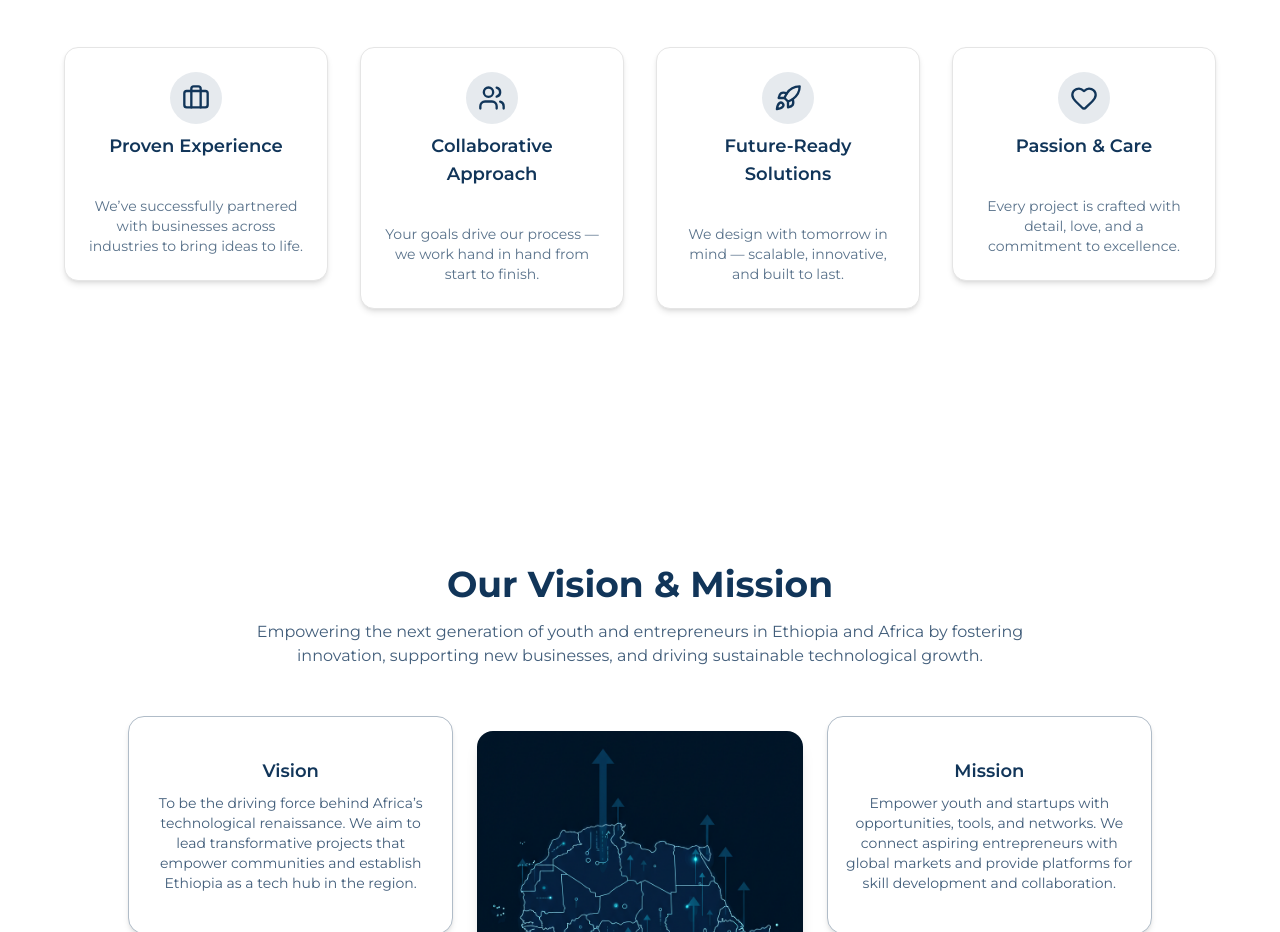
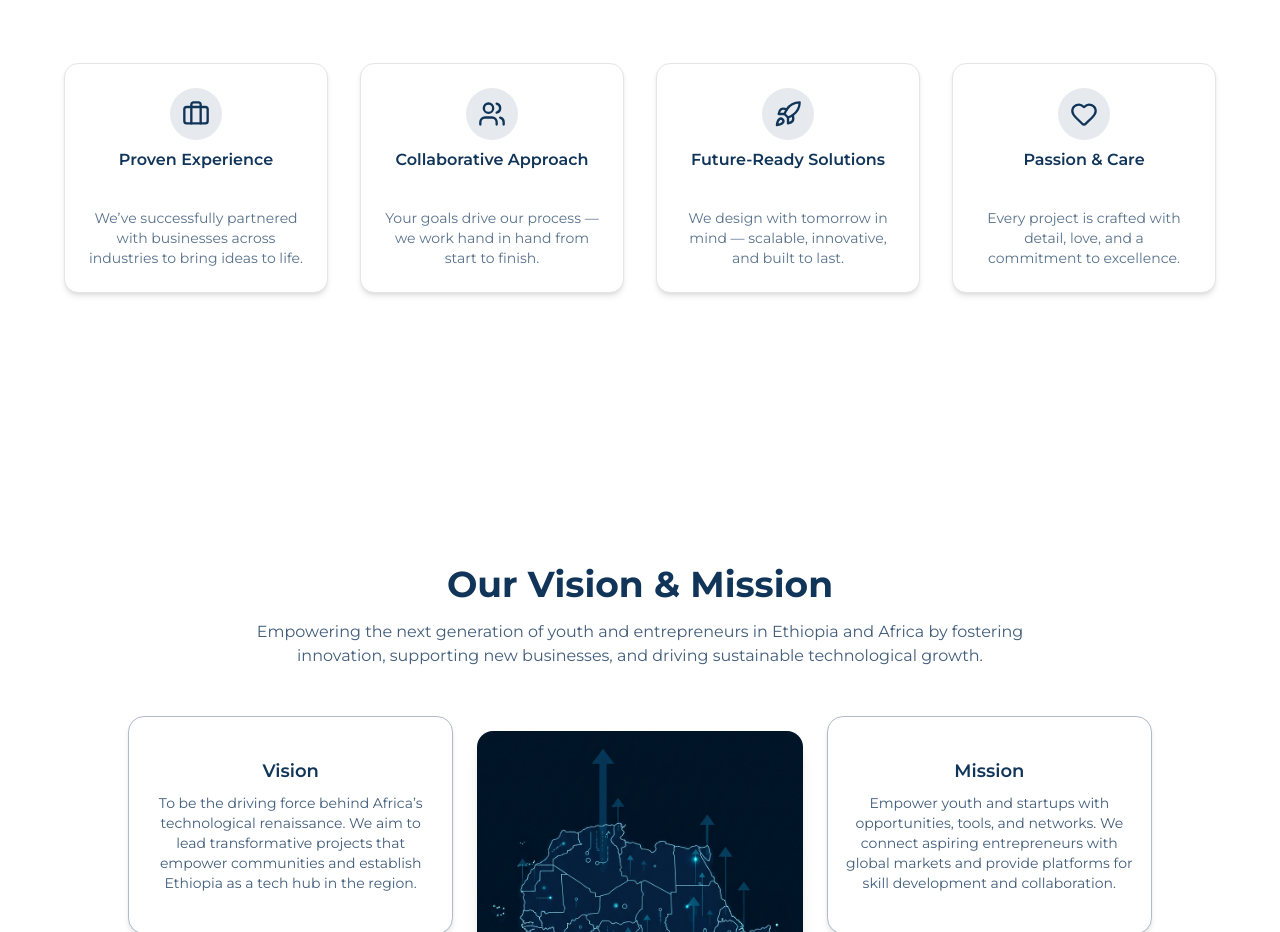
Before and after one commit to AndroSolutionsPersonal/Andro-Website, a Next.js app: page /about in a window 1280 px wide. Shown: the part 1120-2052 px from the top of the page. Built offline with nearby package versions, Linux system fonts and the light colour scheme; a web font is replaced by a local one.

Commit message:
added the fonts

```diff
--- a/components/WhyUs2.js
+++ b/components/WhyUs2.js
@@ -87,7 +87,7 @@ const WhyUs = () => {
                                     <div className="p-3 rounded-full bg-[#113559]/10 group-hover:rotate-6 transition-transform duration-500">
                                         {f.icon}
                                     </div>
-                                    <h3 className="text-lg font-semibold text-[#113559]">{f.title}</h3>
+                                    <h3 className="text-md font-semibold text-[#113559]">{f.title}</h3>
                                 </div>
                                 {/* Description (no empty space before hover) */}
                                 <p className="mt-3 text-sm text-[#113559]/70 opacity-100 max-h-20 group-hover:text-[#113559] transition-colors duration-500">
```
